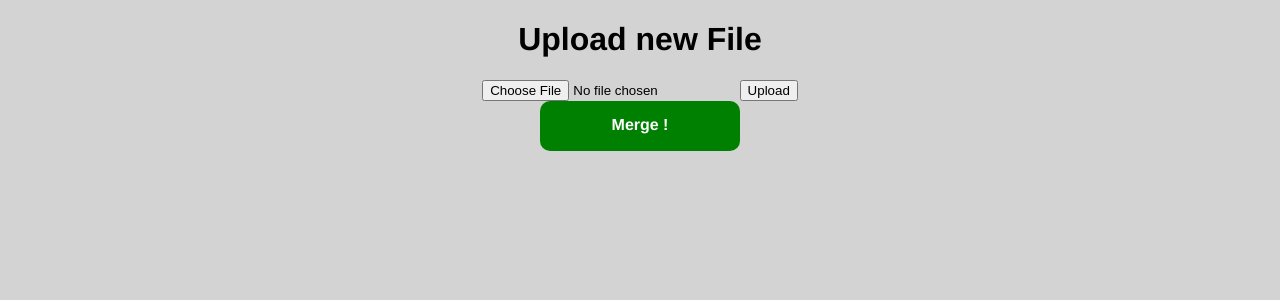
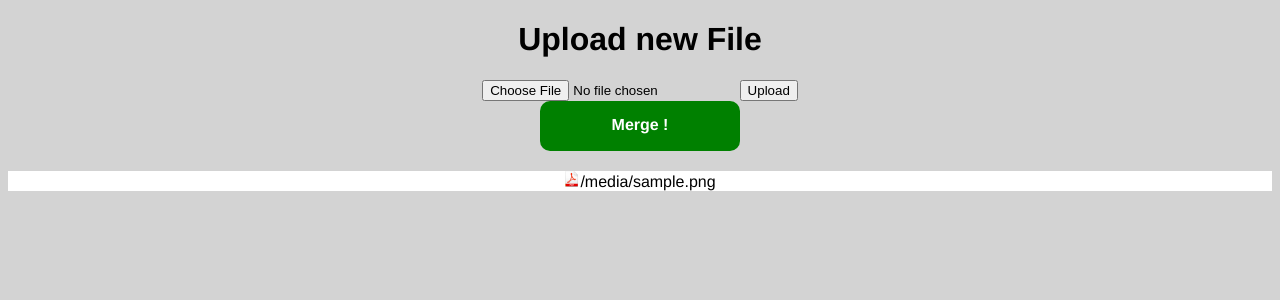
Before and after one commit to nicolasbon38/flask_pdf_merger, a Flask app: template templates/upload.html in a window 1280 px wide. Shown: the top 300 px of the page. Run offline with Flask 2, Linux system fonts and the light colour scheme; the template is opened without the code that fills it: most values are stand-ins (such as "Sample title", 1, 10 or a date in 2020).

Commit message:
ajout d'une liste dynamique des documents déjà importés

```diff
--- a/app.py
+++ b/app.py
@@ -26,7 +26,11 @@ def allowed_file(filename):
     return '.' in filename and \
            filename.rsplit('.', 1)[1].lower() in ALLOWED_EXTENSIONS
 
-
+def list_uploaded_files():
+    uploaded_files = []
+    for file_name in os.listdir('./uploads/'):
+        uploaded_files.append(file_name)
+    return uploaded_files
 
 #Page home
 @app.route('/', methods=['GET'])
@@ -76,7 +80,7 @@ def upload():
             file.save(os.path.join(app.config['UPLOAD_FOLDER'], filename))
             return redirect(url_for('upload',
                                     filename=filename))
-    return render_template("upload.html")
+    return render_template("upload.html", uploaded_files=list_uploaded_files())
 
 if __name__ == '__main__':
     #on ouvre une fenêtre du navigateur en écoutant le bon port
--- a/static/css/upload.css
+++ b/static/css/upload.css
@@ -3,3 +3,7 @@ body{
     text-align: center;
     font-family: Helvetica;
 }
+
+div.list_uploaded_files{
+    background-color: white;
+}
--- a/templates/fusion.html
+++ b/templates/fusion.html
@@ -13,7 +13,7 @@
                 <a href="/download"><svg width="200" height="50">
                     <rect width="100%" height="100%" rx="10" ry="10" fill="green" />
                    <text x="50%" y="50%" dominant-baseline="middle" text-anchor="middle" style="fill:white;
-                                                                                                font-weight: bold;">Downloadg</text>
+                                                                                                font-weight: bold;">Download</text>
                 </svg></a>
             </div>
         </div>
--- a/templates/upload.html
+++ b/templates/upload.html
@@ -20,7 +20,12 @@
             </a>
         </div>
 
-        <div class="list_files">
-            <!--J'aimerai bien faire une liste des fichiers déjà uploadés -->
+        <div class='list_uploaded_files'>
+                {% for file in uploaded_files %}
+                <p><img src="static/images/imgpdf.png" style="height: 1em;"></i>{{ file }}</p>
+                {% endfor %}
+
         </div>
+
+
     </body>
```
Also changed, not shown: static/images/imgpdf.png (added).
